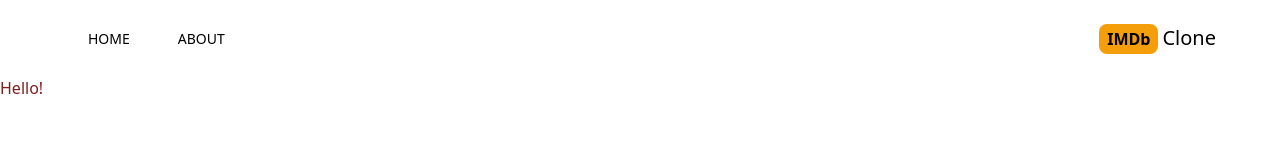
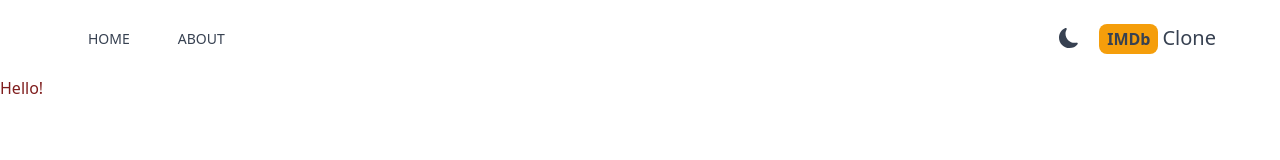
Before and after one commit to ChristoferMendes/imdb-next, a Next.js app: page / in a window 1280 px wide. Shown: the top 160 px of the page. Built offline with nearby package versions, Linux system fonts and the light colour scheme.

Commit message:
add dark mode

```diff
--- a/package.json
+++ b/package.json
@@ -17,6 +17,7 @@
     "eslint": "8.38.0",
     "eslint-config-next": "13.3.0",
     "next": "13.3.0",
+    "next-themes": "^0.2.1",
     "postcss": "8.4.21",
     "react": "18.2.0",
     "react-dom": "18.2.0",
--- /dev/null
+++ b/src/app/Providers.tsx
@@ -0,0 +1,14 @@
+"use client";
+
+import { ThemeProvider } from 'next-themes'
+import React, { ReactNode } from 'react'
+
+export default function Providers({ children }: { children: ReactNode }) {
+  return (
+    <ThemeProvider enableSystem attribute='class'>
+      <div className='dark:bg-gray-700 dark:text-gray-200 text-gray-700 transition-colors duration-500 min-h-screen select-none'>
+        {children}
+      </div>
+    </ThemeProvider>
+  )
+}
--- /dev/null
+++ b/src/app/components/DarkModeSwitch.tsx
@@ -0,0 +1,35 @@
+'use client';
+
+import { MdLightMode } from 'react-icons/md'
+import { BsFillMoonFill } from 'react-icons/bs'
+import { useTheme } from 'next-themes'
+import { useEffect, useState } from 'react';
+import { ImSpinner2 } from 'react-icons/im'
+
+export default function DarkModeSwitch() {
+  const { setTheme, theme, systemTheme } = useTheme()
+  const [mounted, setMounted] = useState(false)
+
+  const currentTheme = theme === 'system' ? systemTheme : theme;
+
+  useEffect(() => {
+    setMounted(true)
+  }, [])
+
+
+  if (!mounted) {
+    return (
+      <ImSpinner2 className="text-xl animate-spin text-cyan-700" />
+    )
+  };
+
+  return (
+    <>
+      {currentTheme === 'dark' ? (
+        <MdLightMode className='text-xl cursor-pointer hover:text-amber-500' onClick={() => setTheme('light')} />
+      ) : (
+        <BsFillMoonFill className='text-xl cursor-pointer hover:text-amber-500' onClick={() => setTheme('dark')} />
+      )}
+    </>
+  )
+}
--- a/src/app/components/Header.tsx
+++ b/src/app/components/Header.tsx
@@ -2,6 +2,7 @@
 import MenuItem from './MenuItem'
 import { AiFillHome } from 'react-icons/ai'
 import { BsFillInfoCircleFill } from 'react-icons/bs'
+import DarkModeSwitch from './DarkModeSwitch'
 
 
 export default function Header() {
@@ -11,7 +12,8 @@
         <MenuItem title='HOME' address={'/'} Icon={AiFillHome} />
         <MenuItem title='ABOUT' address={'/'} Icon={BsFillInfoCircleFill} />
       </div>
-      <div className=''>
+      <div className='flex items-center space-x-5'>
+        <DarkModeSwitch />
         <Link href={'/'}>
           <h2>
             <span className='font-bold bg-amber-500 py-1 px-2 rounded-lg mr-1'>IMDb</span>
--- a/src/app/layout.tsx
+++ b/src/app/layout.tsx
@@ -1,3 +1,4 @@
+import Providers from './Providers'
 import Header from './components/Header'
 import './globals.css'
 
@@ -15,11 +16,13 @@
     <html>
       <head></head>
       <body>
-        <header>
-          {/* <Nav /> */}
-          <Header />
-        </header>
-        <main>{children}</main>
+        <Providers>
+          <header>
+            {/* <Nav /> */}
+            <Header />
+          </header>
+          <main>{children}</main>
+        </Providers>
       </body>
     </html>
   )
--- a/src/app/page.tsx
+++ b/src/app/page.tsx
@@ -1,4 +1,3 @@
-import Image from 'next/image'
 import { Inter } from 'next/font/google'
 
 const inter = Inter({ subsets: ['latin'] })
--- a/tailwind.config.js
+++ b/tailwind.config.js
@@ -16,4 +16,5 @@
     },
   },
   plugins: [],
+  darkMode: 'class'
 }
```
Also changed, not shown: 1 other file (tests, documents, lock files or other folders).
